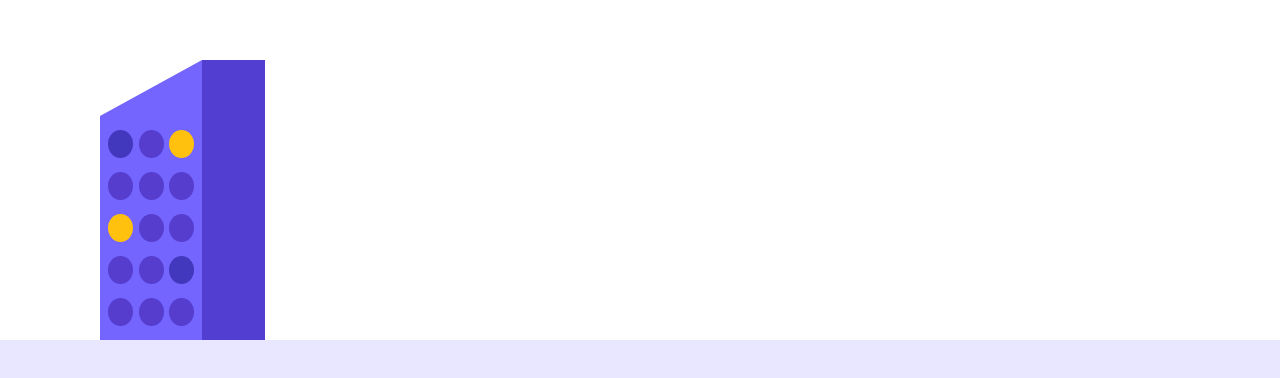
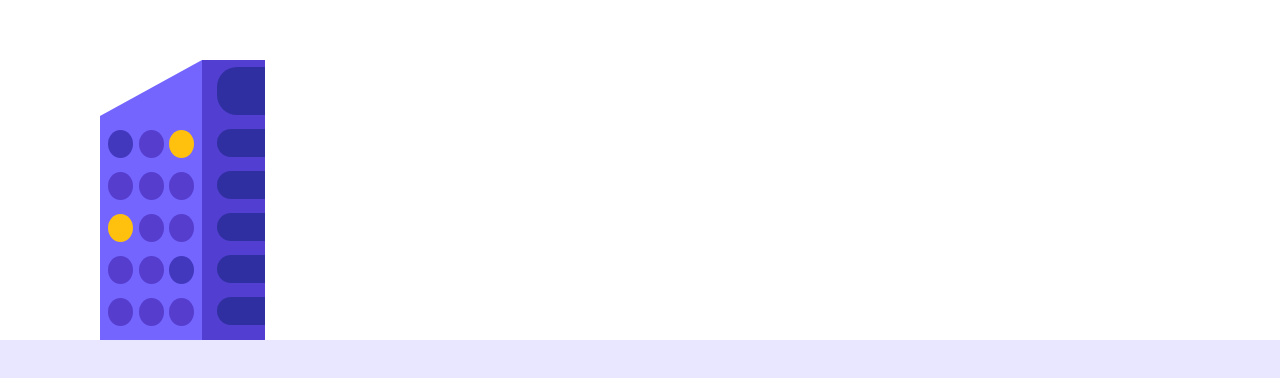
Before and after one commit to samuelsilvadev/cityscape-css, a website: page index.html in a window 1280 px wide. Shown: the part 380-758 px from the top of the page. Drawn offline with Linux system fonts and the light colour scheme.

Commit message:
feat: Add windows on side wall of the first building

```diff
--- a/index.html
+++ b/index.html
@@ -11,6 +11,7 @@
         --primary-100: #523fd1;
         --primary-200: #563dce;
         --primary-300: #4238bd;
+        --primary-400: #302fa2;
         --secondary: #e9e7ff;
         --tertiary: #ffc00e;
 
@@ -70,8 +71,27 @@
 
       .building1 .side-wall {
         background-color: var(--primary-100);
+        padding-top: 7px;
         height: 280px;
         width: 63px;
+        overflow: hidden;
+      }
+
+      .building1 .side-wall .window {
+        background-color: var(--primary-400);
+        display: inline-block;
+        border-top-left-radius: 20px;
+        border-bottom-left-radius: 20px;
+        margin-left: 15px;
+        margin-bottom: 10px;
+        width: 100%;
+        height: 28px;
+      }
+
+      .building1 .side-wall .window.taller {
+        border-top-left-radius: 20px;
+        border-bottom-left-radius: 20px;
+        height: 48px;
       }
 
       .floor {
@@ -100,7 +120,14 @@
           <span class="window"></span>
           <span class="window"></span>
         </div>
-        <div class="side-wall"></div>
+        <div class="side-wall">
+          <span class="window taller"></span>
+          <span class="window"></span>
+          <span class="window"></span>
+          <span class="window"></span>
+          <span class="window"></span>
+          <span class="window"></span>
+        </div>
       </div>
     </div>
     <div class="floor"></div>
```
